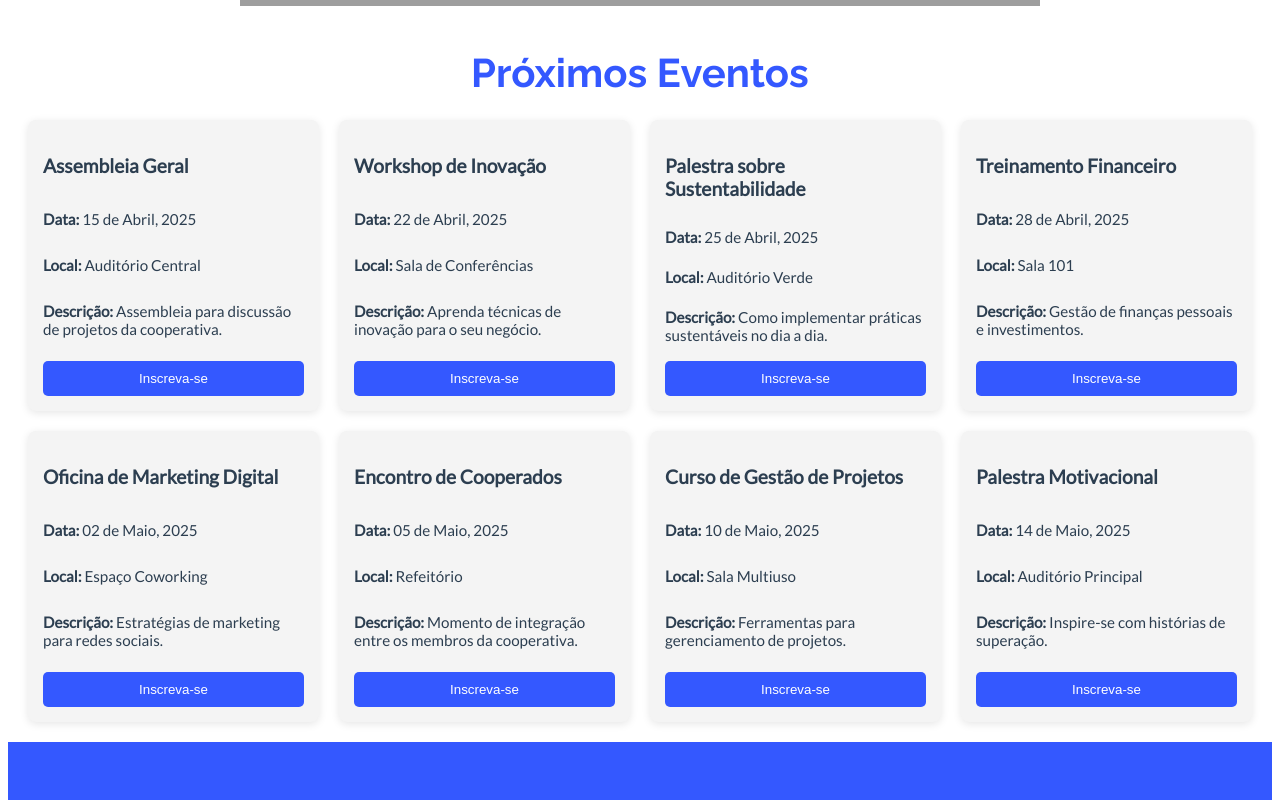
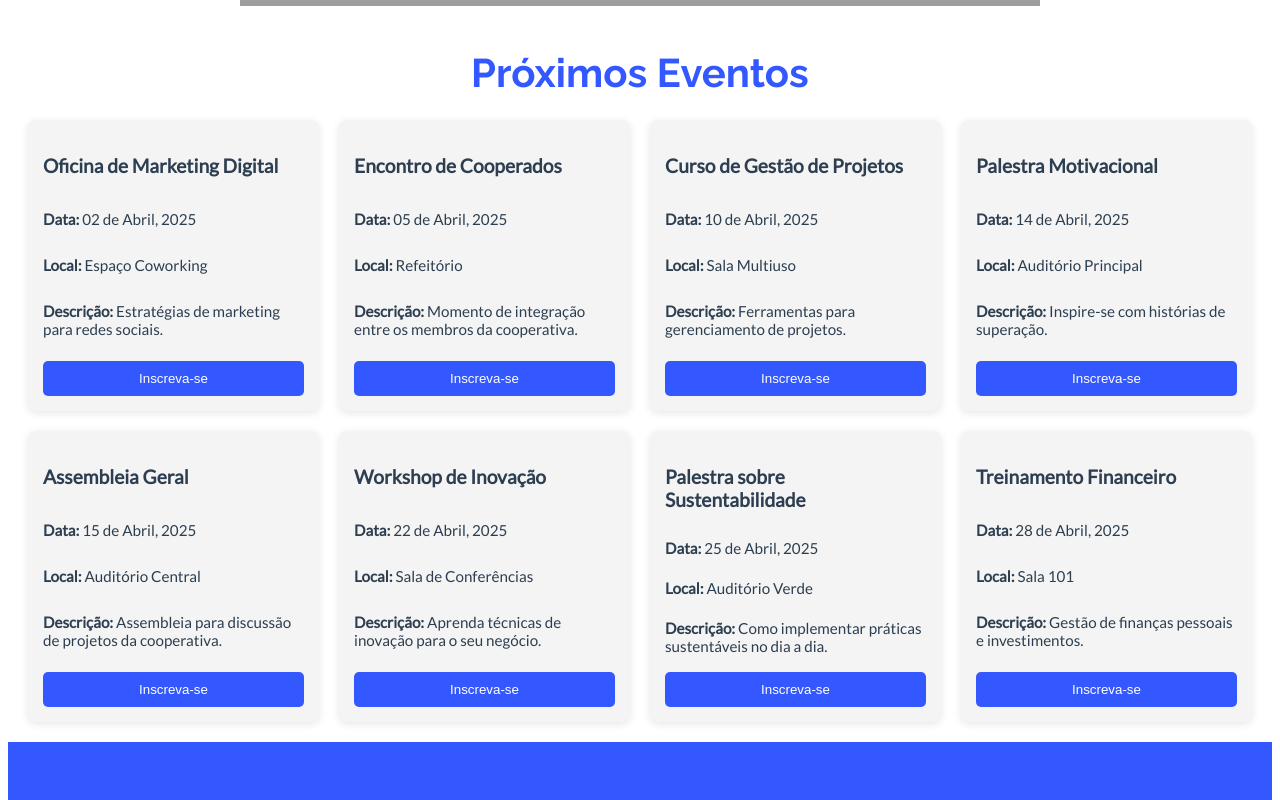
Before and after one commit to joaopedro1422/VivaCoop, an Angular app: page /evento in a window 1280 px wide. Shown: the part 800-1600 px from the top of the page. Built offline with nearby package versions, Linux system fonts and the light colour scheme; grey boxes are pictures that could not be loaded.

Commit message:
:sparkles: feat: Mudança nas datas dos eventos

```diff
--- a/src/app/evento/evento.component.html
+++ b/src/app/evento/evento.component.html
@@ -1,12 +1,43 @@
     <main>
         <section class="calendario-eventos">
             <h2>Calendário de Eventos</h2>
-            <iframe src="https://calendar.google.com/calendar/embed?src=seu_email@gmail.com" style="border: 0" width="800" height="600" frameborder="0" scrolling="no"></iframe>
+			<iframe src="https://calendar.google.com/calendar/embed?src=2722fbd0791f2e55ca047dfc8d75baf6f31cf3dca3dda76f5d9fc0116235d5b2%40group.calendar.google.com&ctz=America%2FFortaleza" style="border: 0" width="800" height="600" frameborder="0" scrolling="no"></iframe>
         </section>
 
 		<section class="detalhes-eventos">
 			<h2>Próximos Eventos</h2>
 			<div class="eventos-grid">
+				<div class="evento">
+					<h3>Oficina de Marketing Digital</h3>
+					<p><strong>Data:</strong> 02 de Abril, 2025</p>
+					<p><strong>Local:</strong> Espaço Coworking</p>
+					<p><strong>Descrição:</strong> Estratégias de marketing para redes sociais.</p>
+					<button>Inscreva-se</button>
+				  </div>
+
+				  <div class="evento">
+					<h3>Encontro de Cooperados</h3>
+					<p><strong>Data:</strong> 05 de Abril, 2025</p>
+					<p><strong>Local:</strong> Refeitório</p>
+					<p><strong>Descrição:</strong> Momento de integração entre os membros da cooperativa.</p>
+					<button>Inscreva-se</button>
+				  </div>
+
+				  <div class="evento">
+					<h3>Curso de Gestão de Projetos</h3>
+					<p><strong>Data:</strong> 10 de Abril, 2025</p>
+					<p><strong>Local:</strong> Sala Multiuso</p>
+					<p><strong>Descrição:</strong> Ferramentas para gerenciamento de projetos.</p>
+					<button>Inscreva-se</button>
+				  </div>
+
+				  <div class="evento">
+					<h3>Palestra Motivacional</h3>
+					<p><strong>Data:</strong> 14 de Abril, 2025</p>
+					<p><strong>Local:</strong> Auditório Principal</p>
+					<p><strong>Descrição:</strong> Inspire-se com histórias de superação.</p>
+					<button>Inscreva-se</button>
+				  </div>
 			  <div class="evento">
 				<h3>Assembleia Geral</h3>
 				<p><strong>Data:</strong> 15 de Abril, 2025</p>
@@ -38,38 +69,6 @@
 				<p><strong>Descrição:</strong> Gestão de finanças pessoais e investimentos.</p>
 				<button>Inscreva-se</button>
 			  </div>
-
-			  <div class="evento">
-				<h3>Oficina de Marketing Digital</h3>
-				<p><strong>Data:</strong> 02 de Maio, 2025</p>
-				<p><strong>Local:</strong> Espaço Coworking</p>
-				<p><strong>Descrição:</strong> Estratégias de marketing para redes sociais.</p>
-				<button>Inscreva-se</button>
-			  </div>
-
-			  <div class="evento">
-				<h3>Encontro de Cooperados</h3>
-				<p><strong>Data:</strong> 05 de Maio, 2025</p>
-				<p><strong>Local:</strong> Refeitório</p>
-				<p><strong>Descrição:</strong> Momento de integração entre os membros da cooperativa.</p>
-				<button>Inscreva-se</button>
-			  </div>
-
-			  <div class="evento">
-				<h3>Curso de Gestão de Projetos</h3>
-				<p><strong>Data:</strong> 10 de Maio, 2025</p>
-				<p><strong>Local:</strong> Sala Multiuso</p>
-				<p><strong>Descrição:</strong> Ferramentas para gerenciamento de projetos.</p>
-				<button>Inscreva-se</button>
-			  </div>
-
-			  <div class="evento">
-				<h3>Palestra Motivacional</h3>
-				<p><strong>Data:</strong> 14 de Maio, 2025</p>
-				<p><strong>Local:</strong> Auditório Principal</p>
-				<p><strong>Descrição:</strong> Inspire-se com histórias de superação.</p>
-				<button>Inscreva-se</button>
-			  </div>
 			</div>
 		  </section>
 
```
